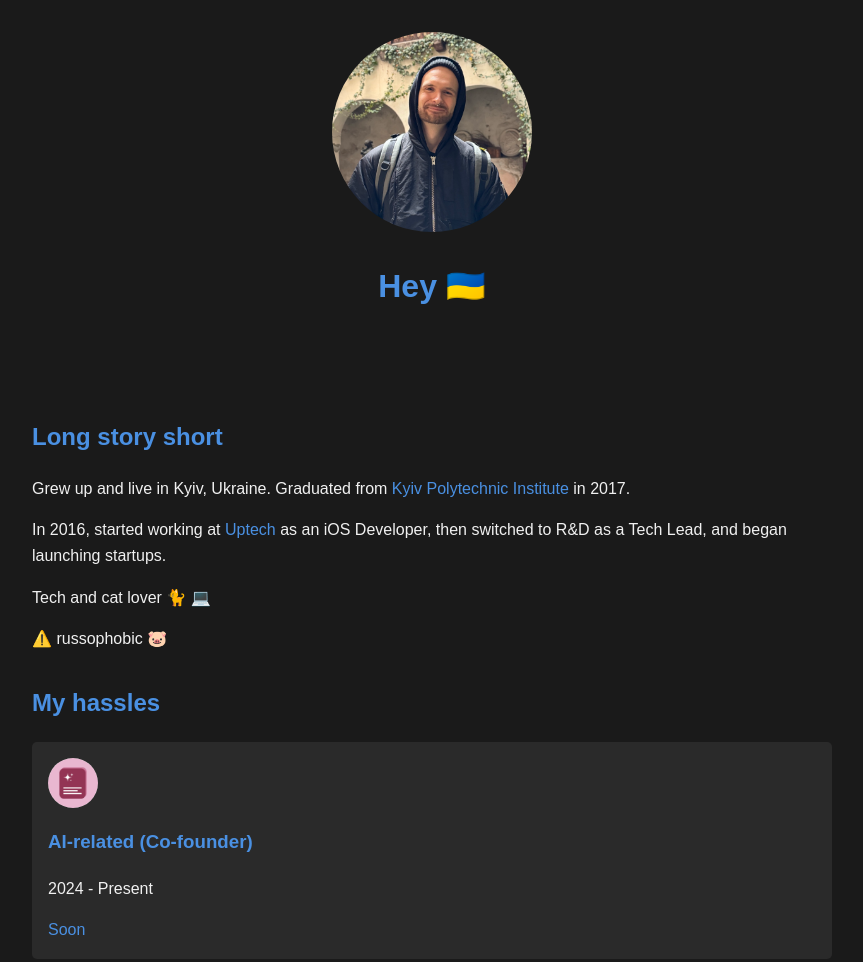
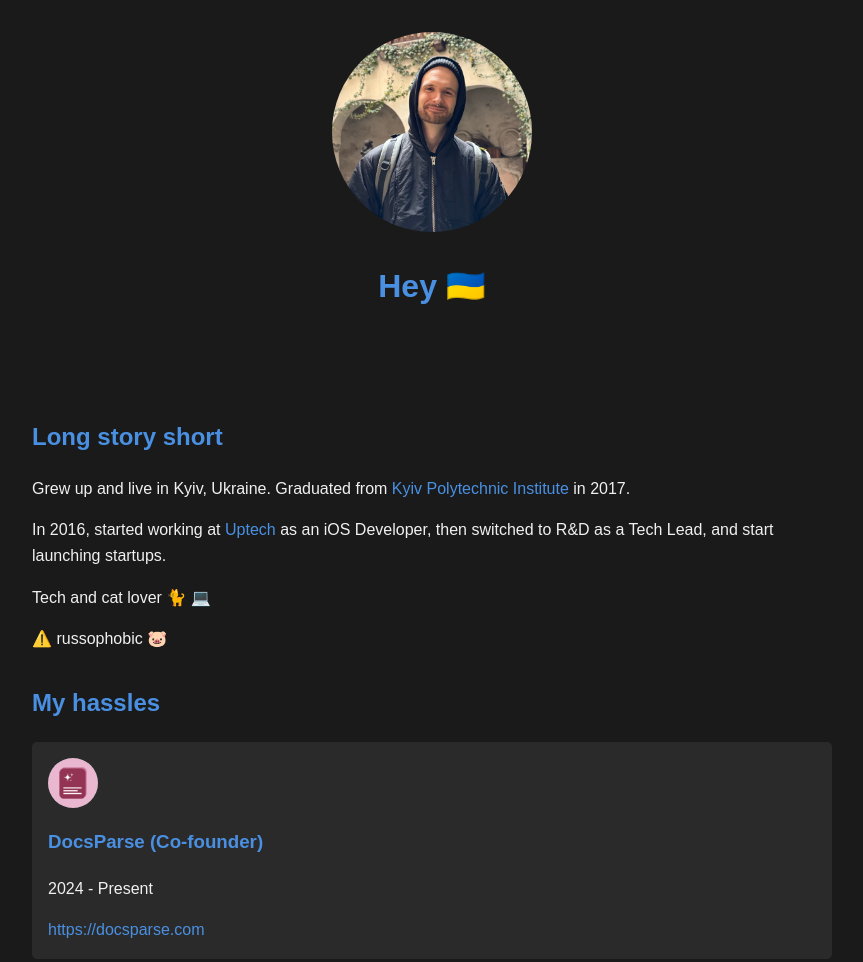
Before and after one commit to romanfurman6/furmanpw, a plain HTML site: page index.html in a window 1280 px wide. Shown: the top 962 px of the page, without its empty margins (208-1071 px from the left). Drawn offline with Linux system fonts and the light colour scheme.

Commit message:
docsparse

```diff
--- a/index.html
+++ b/index.html
@@ -18,7 +18,7 @@
         <section id="about">
             <h2>Long story short</h2>
             <p>Grew up and live in Kyiv, Ukraine. Graduated from <a href="https://kpi.ua/en">Kyiv Polytechnic Institute</a> in 2017.</p>
-            <p>In 2016, started working at <a href="https://uptech.team">Uptech</a> as an iOS Developer, then switched to R&D as a Tech Lead, and began launching startups.</p>
+            <p>In 2016, started working at <a href="https://uptech.team">Uptech</a> as an iOS Developer, then switched to R&D as a Tech Lead, and start launching startups.</p>
             <p>Tech and cat lover <span id="cat-emoji">🐈</span> 💻</p>
             <p>⚠️ russophobic 🐷</p>
         </section>
@@ -26,10 +26,10 @@
         <section id="startups">
             <h2>My hassles</h2>
             <div class="startup">
-                <img src="assets/anon2.jpeg" alt="*****" class="startup-logo">
-                <h3> AI-related (Co-founder)</h3>
+                <img src="assets/docsparse.jpeg" alt="DocsParse" class="startup-logo">
+                <h3> DocsParse (Co-founder)</h3>
                 <p>2024 - Present</p>
-                <a href="https://furman.pw" target="_blank">Soon</a>
+                <a href="https://docsparse.com" target="_blank">https://docsparse.com</a>
             </div>
             <div class="startup">
                 <img src="assets/anon1.jpeg" alt="*****" class="startup-logo">
@@ -59,7 +59,7 @@
                 <img src="assets/default.jpeg" alt="Default" class="startup-logo">
                 <h3>Default Account (Co-founder)</h3>
                 <p>2021 - 2021</p>
-                <a href="https://default.wtf" target="_blank">https://teamroom.us</a>
+                <a href="https://default.wtf" target="_blank">https://default.wtf</a>
             </div>
             <div class="startup">
                 <img src="assets/teamroom.jpeg" alt="Teamroom" class="startup-logo">
```
Also changed, not shown: assets/docsparse.jpeg (added).
